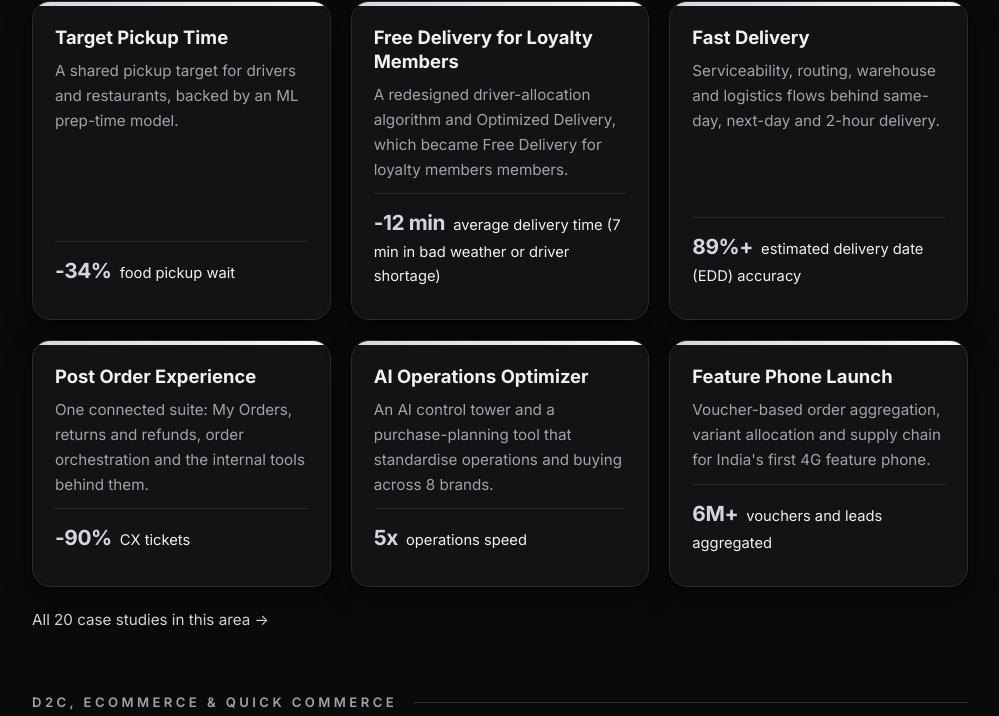
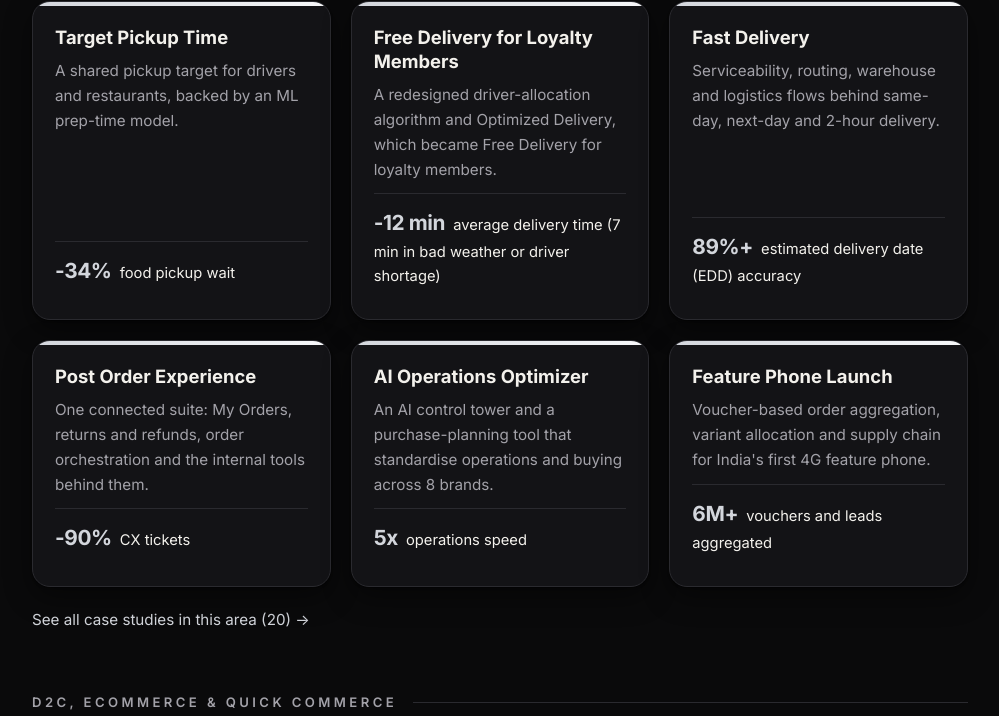
Before and after one commit to sambhavkanulla/sambhavkanulla.github.io, a Jekyll site: the page built from index.html, in a window 1280 px wide and 1400 px high, scrolled down 1823 px. Shown: the part 175-891 px from the top of the window, without its empty margins (140-1139 px from the left). Built offline with Jekyll 4.4.1, drawn with Linux system fonts in a browser that asks for light colours; some of the changed text lies outside the part shown.

Commit message:
Fix wording: duplicate 'members', area link text
Co-Authored-By: Claude Sonnet 5.5 <noreply@anthropic.com>
Claude-Session: https://claude.ai/code/session_01PrKmB98M39T9226rhsuyd2

```diff
--- a/_case_studies/optimized-delivery-and-free-delivery.md
+++ b/_case_studies/optimized-delivery-and-free-delivery.md
@@ -5,7 +5,7 @@ period: "2022-2025"
 role: "Group Product Manager, assignment algorithm and delivery products"
 team: "Product, data science, engineering, operations"
 scale: "2.5M+ orders a day; loyalty program with 14M+ users"
-tagline: "A redesigned driver-allocation algorithm and Optimized Delivery, which became Free Delivery for loyalty members members."
+tagline: "A redesigned driver-allocation algorithm and Optimized Delivery, which became Free Delivery for loyalty members."
 order: 2
 areas: [ops]
 featured: true
@@ -28,7 +28,7 @@ I owned the order-driver assignment algorithm and the delivery products for 200k
 
 - **Assignment algorithm:** revamped driver search and allocation for speed and cost
 - **Optimized Delivery:** ideated, designed and implemented the product
-- **loyalty launch:** strategy and MVP of Free Delivery for loyalty members members
+- **loyalty launch:** strategy and MVP of Free Delivery for loyalty members
 
 <!-- ADD: how Optimized Delivery works at a high level, the main trade-off (speed vs. cost, early vs. late deliveries), and how you tested it. -->
 
--- a/index.html
+++ b/index.html
@@ -69,6 +69,6 @@ title: "Product Leader"
     {% endif %}{% endfor %}
   </div>
   {% assign total = all_studies | where_exp: "c", "c.areas contains area.key" | size %}
-  <p class="area-more"><a href="{{ '/case-studies/' | relative_url }}#{{ area.key }}">All {{ total }} case studies in this area &rarr;</a></p>
+  <p class="area-more"><a href="{{ '/case-studies/' | relative_url }}#{{ area.key }}">See all case studies in this area ({{ total }}) &rarr;</a></p>
 </section>
 {% endfor %}
```
